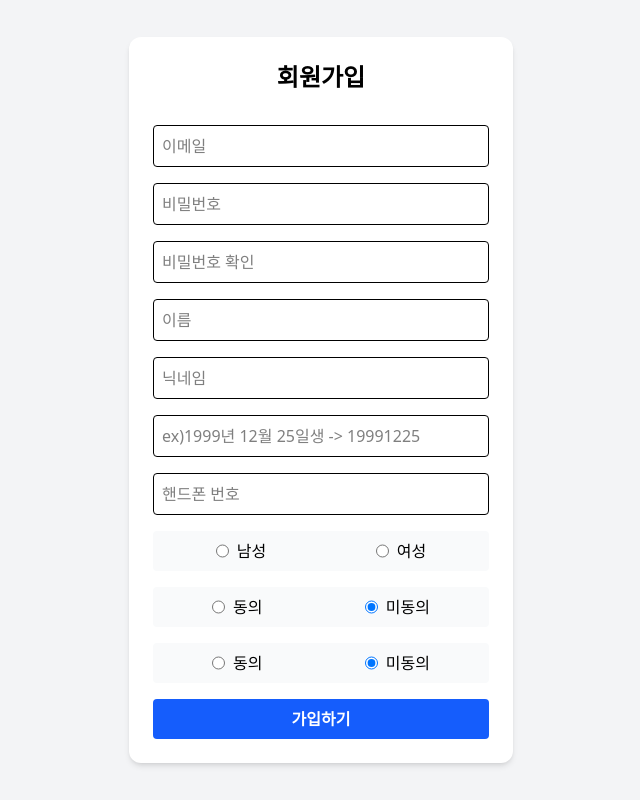
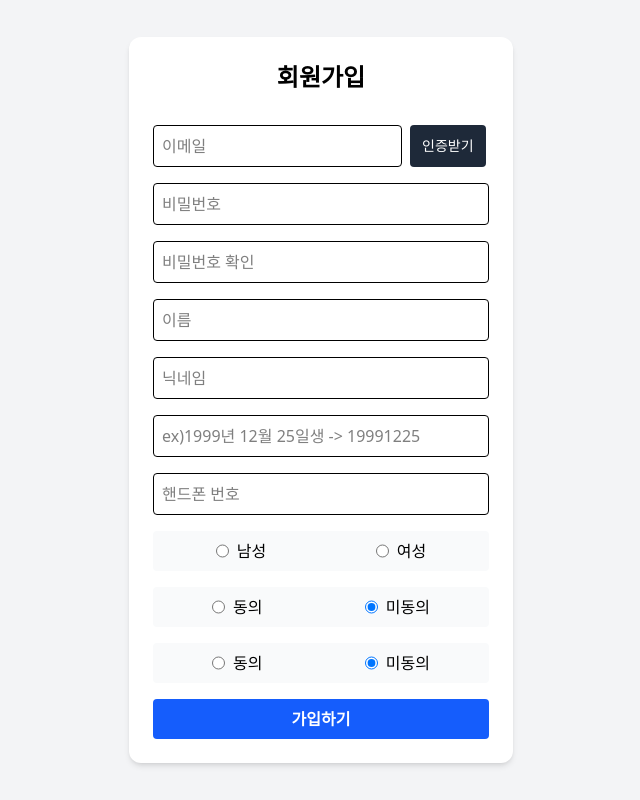
Before and after one commit to SooHoonJeong/Spot-mapping-project, a React (Vite) app in the folder frontend/: page /signup in a window 1280 px wide. Shown: the whole page, without its empty margins (319-959 px from the left). Built offline with nearby package versions, Linux system fonts and the light colour scheme; no server answers.

Commit message:
feat : 회원가입 본인인증 기능 추가

```diff
--- a/frontend/src/features/auth/components/SignupForm.jsx
+++ b/frontend/src/features/auth/components/SignupForm.jsx
@@ -21,6 +21,11 @@ export default function SignupForm() {
   const [loading, setLoading] = useState(false);
   const [error, setError] = useState("");
 
+  // mail verification
+  const [isEmailSent, setIsEmailSent] = useState(false);
+  const [isEmailVerified, setIsEmailVerified] = useState(false);
+  const [verificationCode, setVerificationCode] = useState("");
+
   const handleChange = (e) => {
     const { name, value, type } = e.target;
     let finalValue = value;
@@ -36,10 +41,40 @@ export default function SignupForm() {
     }));
   };
 
+  // mail verification
+  const handleSendCode = async () => {
+    if (!formData.email) return alert("이메일을 먼저 입력해주세요.");
+    try {
+      await authService.sendVerificationEmail(formData.email);
+      setIsEmailSent(true);
+      alert("인증번호가 발송되었습니다.");
+    } catch (err) {
+      alert("발송 실패 : " + (err.response?.data?.message || "오류 발생"));
+    }
+  };
+
+  const handleVerifyCode = async () => {
+    try {
+      await authService.checkVerificationEmail(
+        formData.email,
+        verificationCode,
+      );
+      setIsEmailVerified(true);
+      alert("인증이 완료되었습니다.");
+    } catch (err) {
+      alert("인증번호가 틀렸습니다.");
+    }
+  };
+
   const handleSubmit = async (e) => {
     e.preventDefault();
     setLoading(true);
     setError("");
+
+    if (!isEmailVerified) {
+      setError("이메일 인증을 완료햐주세요.");
+      return;
+    }
 
     if (formData.password !== formData.passwordConfirm) {
       setError("비밀번호가 일치하지 않습니다.");
@@ -58,7 +93,7 @@ export default function SignupForm() {
 
     try {
       const result = await authService.signup(formData);
-      alert(`${result.name}님, 가입을 축하드립니다!`);
+      alert(`${result.username}님, 가입을 축하드립니다!`);
 
       navigate("/login");
     } catch (err) {
@@ -76,15 +111,48 @@ export default function SignupForm() {
       className="flex flex-col gap-4 w-full max-w-sm mx-auto p-6 bg-white rounded-xl shadow-md"
     >
       <h2 className="text-2xl font-bold text-center mb-4">회원가입</h2>
-
+      <div className="flex flex-col gap-2">
+        <div className="flex gap-2">
           <input
             name="email"
             type="email"
             placeholder="이메일"
+            disabled={isEmailVerified}
             required
             onChange={handleChange}
-        className="p-2 border rounded"
+            className="p-2 border rounded disabled:bg-gray-100"
           />
+          <button
+            type="button"
+            onClick={handleSendCode}
+            disabled={isEmailVerified || loading}
+            className="px-3 py-1 bg-gray-800 text-white rounded text-sm hover:bg-gray-700 disabled:bg-gray-300"
+          >
+            {isEmailSent ? "재발송" : "인증받기"}
+          </button>
+        </div>
+        {isEmailSent && !isEmailVerified && (
+          <div>
+            <input
+              type="text"
+              placegolder="인증번호 6자리"
+              value={verificationCode}
+              onChange={(e) => setVerificationCode(e.target.value)}
+              className="flex-1 p-2 border-blue-400 rounded"
+            />
+            <button
+              type="button"
+              onClick={handleVerifyCode}
+              className="px-3 py-1 bg-blue-600 text-white rounded text-sm hover:bg-blue-500"
+            >
+              확인
+            </button>
+          </div>
+        )}
+        {isEmailVerified && (
+          <p className="text-green-600 text-xs font-bold">이메일 인증 완료</p>
+        )}
+      </div>
       <input
         name="password"
         type="password"
--- a/frontend/src/features/auth/services/authService.js
+++ b/frontend/src/features/auth/services/authService.js
@@ -16,6 +16,16 @@ export const authService = {
     return response.data;
   },
 
+  async sendVerificationEmail(email) {
+    const response = await API.post("/api/auth/email/send", { email });
+    return response.data;
+  },
+
+  async checkVerificationEmail(email, code) {
+    const response = await API.post("/api/auth/email/verify", { email, code });
+    return response.data;
+  },
+
   async login(email, password) {
     const response = await API.post("/api/auth/login", { email, password });
 
--- a/frontend/vite.config.js
+++ b/frontend/vite.config.js
@@ -1,11 +1,8 @@
-import { defineConfig } from 'vite'
-import tailwindcss from '@tailwindcss/vite'
-import react from '@vitejs/plugin-react'
+import { defineConfig } from "vite";
+import tailwindcss from "@tailwindcss/vite";
+import react from "@vitejs/plugin-react";
 
 // https://vite.dev/config/
 export default defineConfig({
-  plugins: [
-    react(),
-    tailwindcss(),
-  ],
-})
+  plugins: [react(), tailwindcss()],
+});
```
Lines whose indentation alone changed are shown as unchanged.
